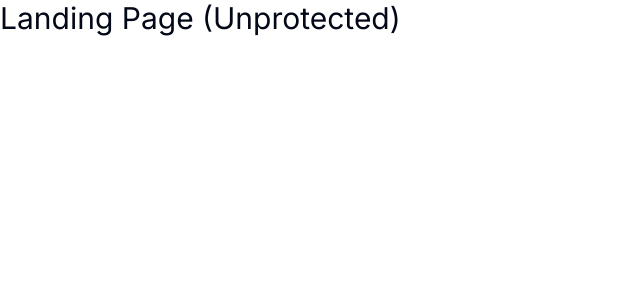
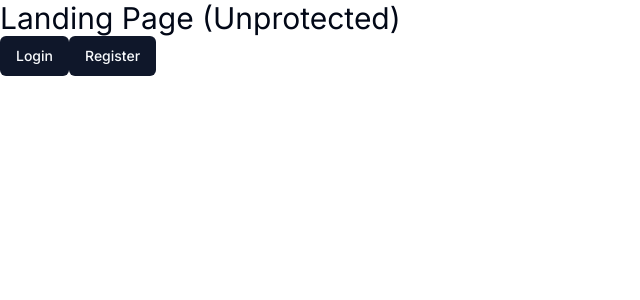
Before and after one commit to imvinojanv/NeuroGen-AI, a Next.js app: page / in a window 1280 px wide. Shown: the top 300 px of the page, without its empty margins (0-640 px from the left). Built offline with nearby package versions, Linux system fonts and the light colour scheme.

Commit message:
Clerk Auth 🛡️🆗

```diff
--- /dev/null
+++ b/app/(auth)/(routes)/sign-in/[[...sign-in]]/page.tsx
@@ -0,0 +1,5 @@
+import { SignIn } from "@clerk/nextjs";
+
+export default function Page() {
+  return <SignIn />;
+}
--- /dev/null
+++ b/app/(auth)/(routes)/sign-up/[[...sign-up]]/page.tsx
@@ -0,0 +1,5 @@
+import { SignUp } from "@clerk/nextjs";
+
+export default function Page() {
+  return <SignUp />;
+}
--- /dev/null
+++ b/app/(auth)/layout.tsx
@@ -0,0 +1,13 @@
+const AuthLayout = ({
+    children
+} : {
+    children: React.ReactNode;
+}) => {
+  return (
+    <div className="flex items-center justify-center h-full">
+        {children}
+    </div>
+  );
+}
+
+export default AuthLayout
--- a/app/(dashboard)/(routes)/dashboard/page.tsx
+++ b/app/(dashboard)/(routes)/dashboard/page.tsx
@@ -1,10 +1,11 @@
 import { Button } from "@/components/ui/button";
+import { UserButton } from '@clerk/nextjs';
 
 const DashboardPage = () => {
   return (
     <>
       <h1 className="text-3xl">Dashboard Page (Protected)</h1>
-      <Button variant="destructive" size="lg">Hello there</Button>
+      <UserButton afterSignOutUrl="/" />
     </>
   )
 }
--- a/app/(landing)/page.tsx
+++ b/app/(landing)/page.tsx
@@ -1,8 +1,23 @@
+import { Button } from "@/components/ui/button";
+import Link from 'next/link';
+
 const LandingPage = () => {
   return (
-    <>
+    <div>
       <h1 className="text-3xl">Landing Page (Unprotected)</h1>
-    </>
+      <div>
+        <Link href="/sign-in">
+          <Button>
+            Login
+          </Button>
+        </Link>
+        <Link href="/sign-up">
+          <Button>
+            Register
+          </Button>
+        </Link>
+      </div>
+    </div>
   )
 }
 
--- a/app/layout.tsx
+++ b/app/layout.tsx
@@ -1,6 +1,7 @@
 import './globals.css'
 import type { Metadata } from 'next'
 import { Inter } from 'next/font/google'
+import { ClerkProvider } from '@clerk/nextjs'
 
 const inter = Inter({ subsets: ['latin'] })
 
@@ -15,8 +16,10 @@
   children: React.ReactNode
 }) {
   return (
-    <html lang="en">
-      <body className={inter.className}>{children}</body>
-    </html>
+    <ClerkProvider>
+      <html lang="en">
+        <body className={inter.className}>{children}</body>
+      </html>
+    </ClerkProvider>
   )
 }
--- a/package.json
+++ b/package.json
@@ -9,6 +9,7 @@
     "lint": "next lint"
   },
   "dependencies": {
+    "@clerk/nextjs": "^4.22.1",
     "@radix-ui/react-slot": "^1.0.2",
     "@types/node": "20.4.2",
     "@types/react": "18.2.15",
```
Also changed, not shown: middleware.ts (added, +12 -0 lines), steps.txt, 1 other file (tests, documents, lock files or other folders).
